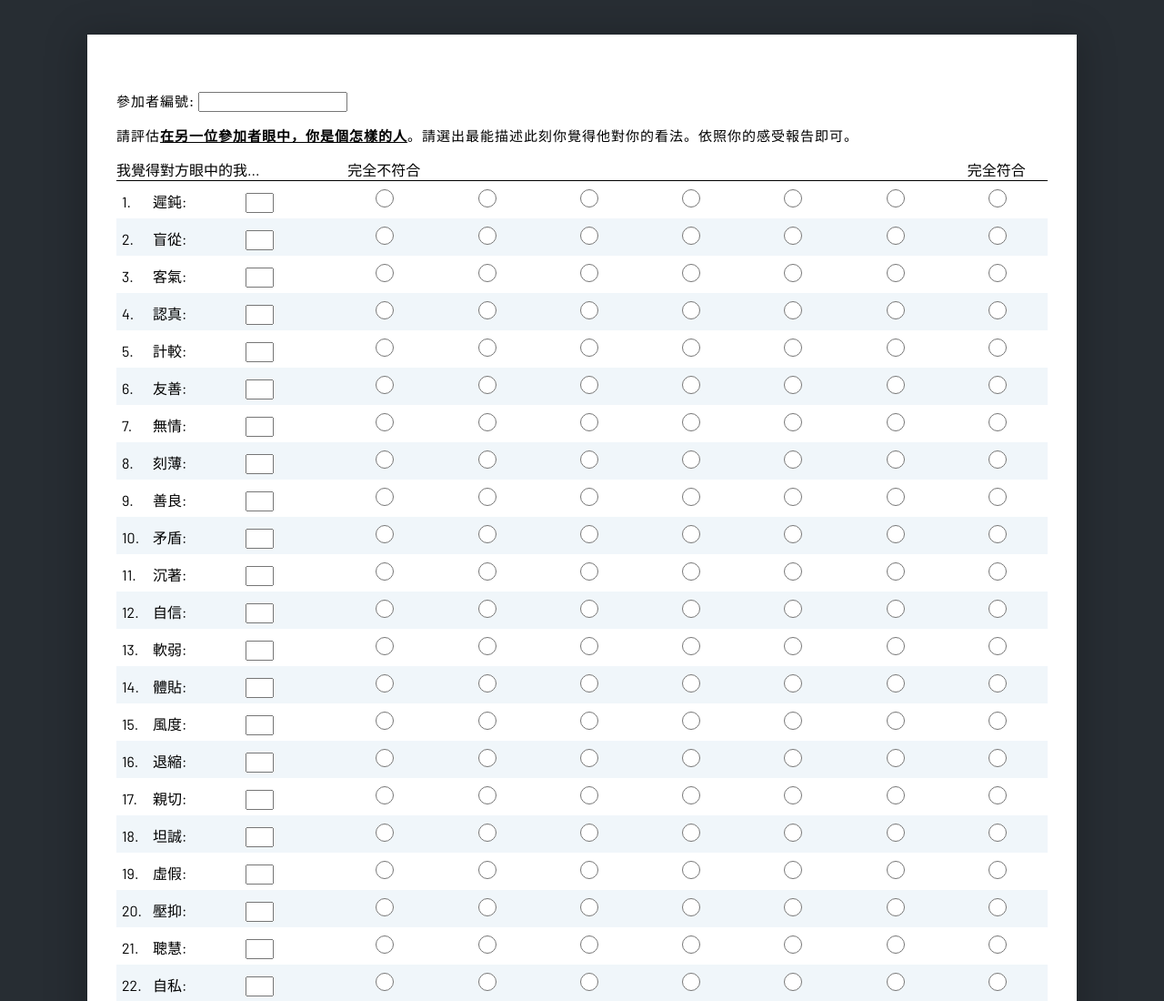
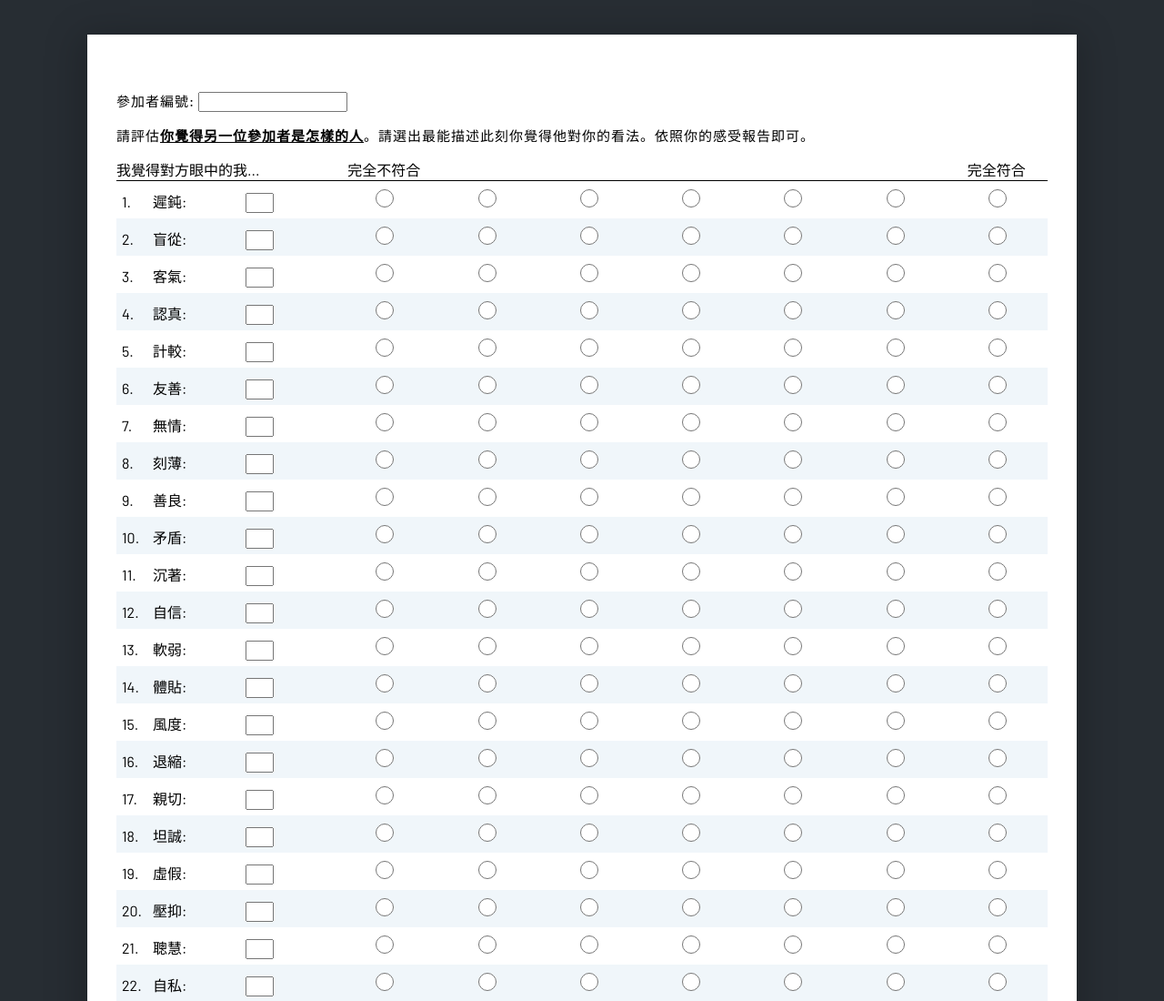
Before and after one commit to xcolman/xcolman.github.io, a plain HTML site: page projects/psy/form.html in a window 1280 px wide. Shown: the top 1100 px of the page at 91% size. Drawn offline with nearby package versions, Linux system fonts and the light colour scheme.

Commit message:
no message

```diff
--- a/projects/psy/form.html
+++ b/projects/psy/form.html
@@ -15,7 +15,7 @@
 ///////////////////////////////////////
 
 // the question
-var question = '請評估<strong>在另一位參加者眼中，你是個怎樣的人</strong>。請選出最能描述此刻你覺得他對你的看法。依照你的感受報告即可。';
+var question = '請評估<strong>你覺得另一位參加者是怎樣的人</strong>。請選出最能描述此刻你覺得他對你的看法。依照你的感受報告即可。';
 
 // the list of words (in the order of the questionnaire)
 var words = ['遲鈍','盲從','客氣','認真','計較','友善','無情','刻薄','善良','矛盾','沉著','自信','軟弱','體貼','風度','退縮','親切','坦誠','虛假','壓抑','聰慧','自私','謹慎','冷淡'];
```
